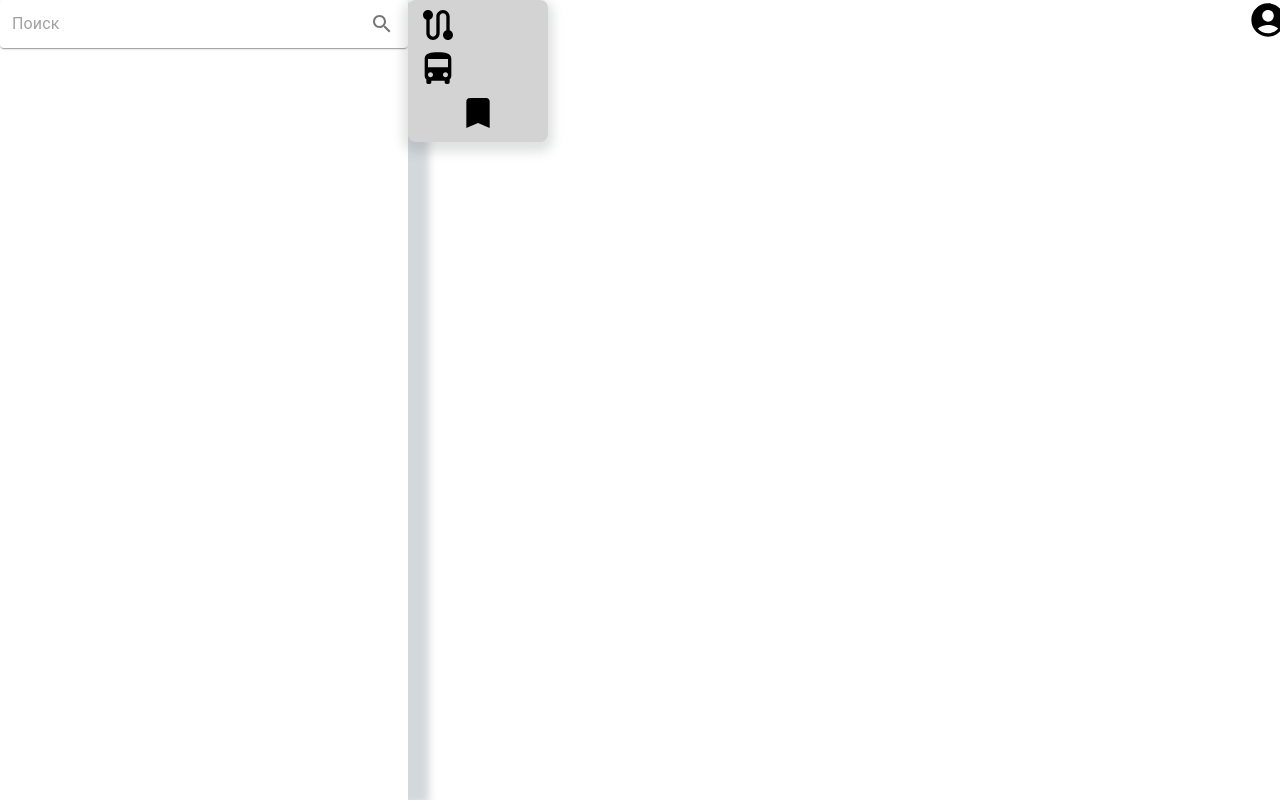
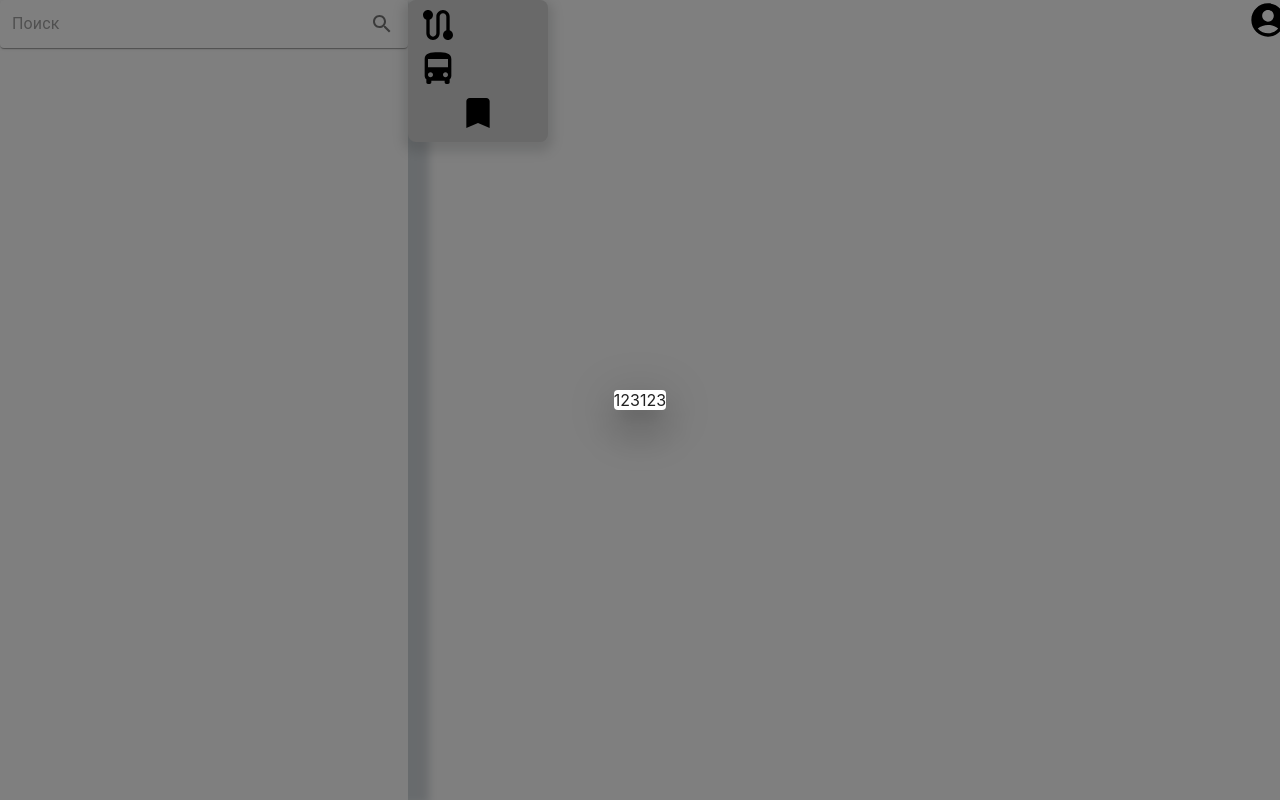
Before and after one commit to salenctawer/directions, a React (Create React App) app: page / in a window 1280 px wide. Both pictures are taken after a click on the icon 1268 px from the left and 20 px from the top of the page. Shown: the top 800 px of the page. Built offline with nearby package versions, Linux system fonts and the light colour scheme.

Commit message:
component form was added

```diff
--- a/package.json
+++ b/package.json
@@ -12,6 +12,7 @@
     "@testing-library/user-event": "^13.5.0",
     "react": "^18.1.0",
     "react-dom": "^18.1.0",
+    "react-hook-form": "^7.32.0",
     "react-redux": "^8.0.2",
     "react-scripts": "5.0.1",
     "redux": "^4.2.0",
--- /dev/null
+++ b/src/Components/Header/Form/Form.jsx
@@ -0,0 +1,17 @@
+import React from "react";
+import TextField from '@mui/material/TextField';
+import Dialog from '@mui/material/Dialog';
+import DialogActions from '@mui/material/DialogActions';
+import DialogContent from '@mui/material/DialogContent';
+import DialogTitle from '@mui/material/DialogTitle';
+import { useForm } from 'react-hook-form';
+
+const Form = () =>{
+    const {register, handleSubmit, setValue, formState: {errors}} = useForm()
+
+    return(<div>
+        123123
+    </div>)
+}
+
+export default Form
--- a/src/Components/Header/Header.jsx
+++ b/src/Components/Header/Header.jsx
@@ -3,6 +3,10 @@ import DirectionsBusIcon from '@mui/icons-material/DirectionsBus';
 import RouteIcon from '@mui/icons-material/Route';
 import AccountCircleIcon from '@mui/icons-material/AccountCircle';
 import s from './Header.module.scss'
+import { useState } from 'react';
+import Form from './Form/Form';
+import { Dialog } from '@mui/material';
+
 
 const iconStyle = {
     marginRight: '80px',
@@ -15,6 +19,12 @@ const iconStyleTwo = {
 }
 
 const Header = (props) =>{
+    const [open, setOpen] = useState(false)
+
+    const handleOpen = () => setOpen(true)
+
+    const handleClose = () => setOpen(false)
+
     const onButtonClick = (flag) =>{
         props.changeFlag(flag)
     }
@@ -25,8 +35,14 @@ const Header = (props) =>{
             <BookmarkIcon style={iconStyleTwo} onClick={()=>onButtonClick('bookmarks')}/>
         </div>
         <div className={s.header__account}>
-            <AccountCircleIcon style={iconStyle}/>
+            <AccountCircleIcon style={iconStyle} onClick={handleOpen}/>
         </div>
+        <Dialog
+            open={open}
+            onClose = {handleClose}
+        >
+            <Form />
+        </Dialog>
     </div>)
 }
 
--- a/src/Components/Sidebar/Sidebar.jsx
+++ b/src/Components/Sidebar/Sidebar.jsx
@@ -7,7 +7,6 @@ import Bookmarks from "./Bookmarks/Bookmarks";
 
 const Sidebar = (props) => {
 
-console.log(props)
 
   const renderSwitch = (param) => {
     switch(param){
```
Also changed, not shown: src/Components/Header/Form/Form.module.scss (added), 1 other file (tests, documents, lock files or other folders).
